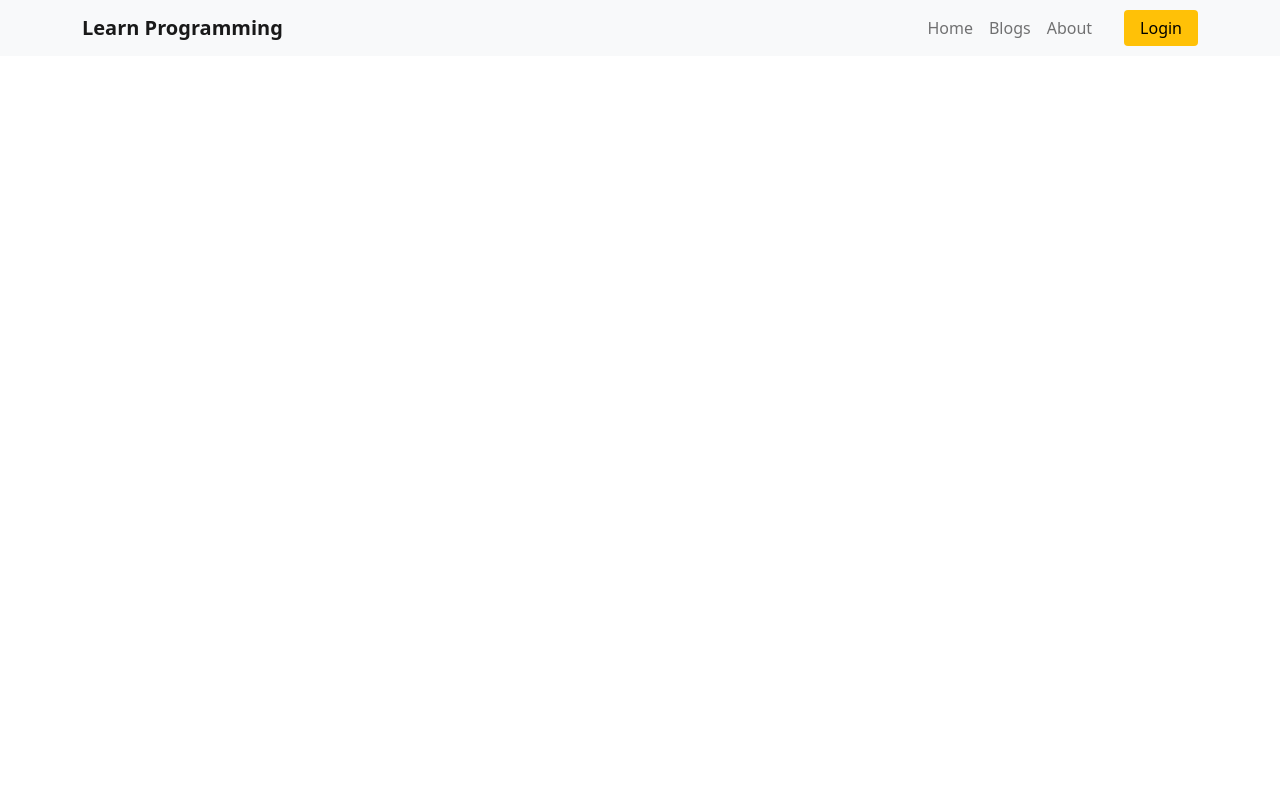
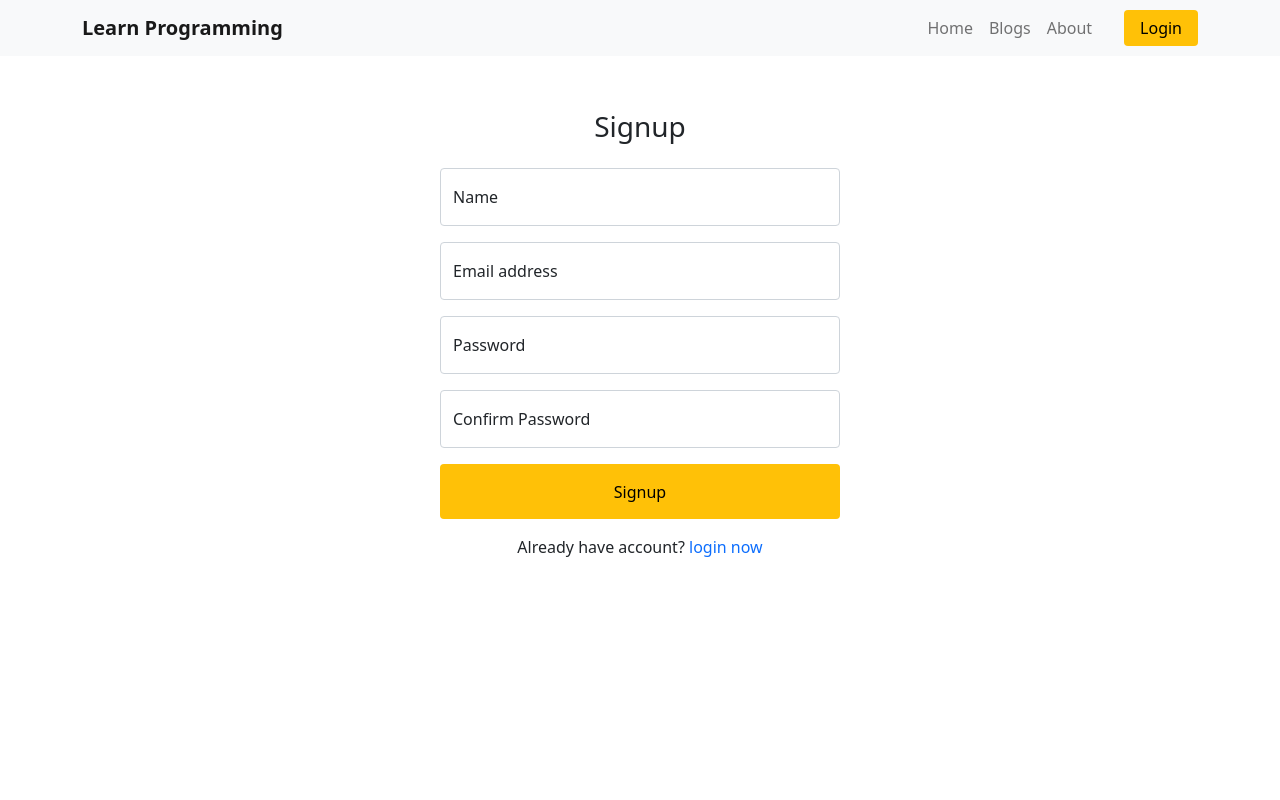
Before and after one commit to SakibAhamedKhan/learn-programming, a React (Create React App) app: page /signup in a window 1280 px wide. Shown: the top 800 px of the page. Built offline with nearby package versions, Linux system fonts and the light colour scheme.

Commit message:
Login & Signup Form Design Done

```diff
--- a/src/App.js
+++ b/src/App.js
@@ -1,8 +1,14 @@
 import 'bootstrap/dist/css/bootstrap.min.css';
 import { Route, Routes } from 'react-router-dom';
 import './App.css';
+import About from './pages/About/About';
+import Blog from './pages/Blog/Blog';
 import Home from './pages/Home/Home/Home';
+import Login from './pages/LoginSignup/Login/Login';
+import Signup from './pages/LoginSignup/Signup/Signup';
+import Footer from './pages/Shared/Footer/Footer';
 import Header from './pages/Shared/Header/Header';
+import Loading from './pages/Shared/Loading/Loading';
 
 function App() {
   return (
@@ -10,7 +16,13 @@ function App() {
       <Header></Header>
       <Routes>
         <Route path='/' element={<Home></Home>}></Route>
+        <Route path='/home' element={<Home></Home>}></Route>
+        <Route path='/login' element={<Login></Login>}></Route>
+        <Route path='/signup' element={<Signup></Signup>}></Route>
+        <Route path='/blogs' element={<Blog></Blog>}></Route>
+        <Route path='/about' element={<About></About>}></Route>
       </Routes>
+     <Footer></Footer>
     </div>
   );
 }
--- a/src/pages/Home/Banner/Banner.js
+++ b/src/pages/Home/Banner/Banner.js
@@ -1,14 +1,20 @@
 import React from 'react';
+import { useNavigate } from 'react-router-dom';
 import './Banner.css'
 
 const Banner = () => {
+	const navigate = useNavigate();
+
+	const handleSignupBtn = () => {
+		navigate('/signup');
+	}
 	return (
 		<div className='banner'>
 			<div className='banner-title w-75'>
 				<h1 className='text-center fw-bold'>Welcome to Learn Programming</h1>
 				<p className='text-center text-light my-3'>A online plateform Where you can learn programming and grow your programming skill next level</p>
 				<div className='d-flex justify-content-center align-item-center'>
-					<button className='btn btn-warning nav-btn mt-3 py-3 px-5 fs-5'>Register Now</button>
+					<button onClick={handleSignupBtn} className='btn btn-warning nav-btn mt-3 py-3 px-5 fs-5'>Register Now</button>
 				</div>
 			</div>
 		</div>
--- a/src/pages/Home/Course/Course.css
+++ b/src/pages/Home/Course/Course.css
@@ -8,10 +8,10 @@
 	width: 100%;
 }
 .course:hover{
+	box-shadow: rgba(0, 0, 0, 0.24) 0px 3px 8px;
+	transform: scale(1.02);
+}
 
-	box-shadow: rgba(0, 0, 0, 0.24) 0px 3px 8px;
-
-}
 .course-info{
 	height: 320px;
 	padding: 20px;
--- a/src/pages/Home/Courses/Courses.js
+++ b/src/pages/Home/Courses/Courses.js
@@ -1,4 +1,5 @@
 import React, { useEffect, useState } from 'react';
+import Loading from '../../Shared/Loading/Loading';
 import Course from '../Course/Course';
 import './Courses.css'
 
@@ -12,12 +13,16 @@ const Courses = () => {
 		.then(res => res.json())
 		.then(data => setCourse(data));
 	},[]);
-	// console.log(course);
+
 	return (
 		<div className='container my-5'>
 			<h2 className='fs-5 '>My Course</h2>
 			<div style={{height:'3px', width:'40px'}} className='bg-warning fw-bold'></div>
 			<h1 className='my-3'>Featured Courses</h1>
+			{
+				(course.length===0)?
+				<Loading></Loading>
+				:
 				<div className='courses-all '>
 					{
 						course.map(data => <Course
@@ -26,6 +31,8 @@ const Courses = () => {
 						></Course>)
 					}
 				</div>
+			}
+
 		</div>
 	);
 };
--- a/src/pages/LoginSignup/Login/Login.css
+++ b/src/pages/LoginSignup/Login/Login.css
@@ -0,0 +1,43 @@
+.login{
+	margin-top: 60px;
+	height: 100vh;
+}
+.login-container{
+	padding: 50px 30px;
+
+}
+.login-container input , .login-btn {
+	width: 400px;
+	height: 55px;
+}
+
+@media screen and (max-width:450px){
+	.login-container input , .login-btn {
+		width: 280px;
+	}
+
+}
+@media screen and (max-width:350px){
+	.login-container input , .login-btn {
+		width: 260px;
+	}
+
+}
+@media screen and (max-width:320px){
+	.login-container input , .login-btn {
+		width: 240px;
+	}
+
+}
+@media screen and (max-width:300px){
+	.login-container input , .login-btn  {
+		width: 220px;
+	}
+
+}
+@media screen and (max-width:290px){
+	.login-container input , .login-btn  {
+		width: 200px;
+	}
+
+}
--- a/src/pages/LoginSignup/Login/Login.js
+++ b/src/pages/LoginSignup/Login/Login.js
@@ -1,10 +1,35 @@
 import React from 'react';
+import { FloatingLabel, Form } from 'react-bootstrap';
+import { Link } from 'react-router-dom';
 import './Login.css'
 
 const Login = () => {
+
+
+	const handleSubmit = () => {
+
+	}
 	return (
-		<div>
-			<h2>Login</h2>
+		<div className='container login d-flex justify-content-center align-items-start'>
+			<div className='login-container'>
+				<h3 className='text-center mb-4'>Login</h3>
+				<form onSubmit={handleSubmit}>
+					<FloatingLabel
+						controlId="floatingInput"
+						label="Email address"
+						className="mb-3"
+					>
+						<Form.Control type="email" placeholder="name@example.com" required/>
+					</FloatingLabel>
+					<FloatingLabel controlId="floatingPassword" label="Password">
+						<Form.Control type="password" placeholder="Password" required />
+					</FloatingLabel>
+					<p className='my-3'>Forgotten password? <span style={{cursor:'pointer'}} className='text-primary'>reset now</span></p>
+					<button className='btn btn-warning nav-btn login-btn py-3'>Login</button>
+				</form>
+				<p className='my-3 text-center'>New in Learn Programming? <Link to='/signup' style={{cursor:'pointer', textDecoration:'none'}} className='text-primary'>signup now</Link></p>
+
+			</div>
 		</div>
 	);
 };
--- a/src/pages/LoginSignup/Signup/Signup.js
+++ b/src/pages/LoginSignup/Signup/Signup.js
@@ -1,10 +1,43 @@
 import React from 'react';
+import { FloatingLabel, Form } from 'react-bootstrap';
+import { Link } from 'react-router-dom';
 import './Signup.css'
 
 const Signup = () => {
+	const handleSubmit = () => {
+
+	}
 	return (
-		<div>
-			<h2>Signup</h2>
+		<div className='container login d-flex justify-content-center align-items-start'>
+			<div className='login-container'>
+				<h3 className='text-center mb-4'>Signup</h3>
+				<form onSubmit={handleSubmit}>
+					<FloatingLabel
+						controlId="floatingInput"
+						label="Name"
+						className="mb-3"
+					>
+						<Form.Control type="text" placeholder="Your Name" name='name' required/>
+					</FloatingLabel>
+					<FloatingLabel
+						controlId="floatingInput"
+						label="Email address"
+						className="mb-3"
+					>
+						<Form.Control type="email" placeholder="name@example.com" name='email' required/>
+					</FloatingLabel>
+					<FloatingLabel controlId="floatingPassword" label="Password" className="mb-3">
+						<Form.Control type="password" placeholder="Password" name='password' required />
+					</FloatingLabel>
+					<FloatingLabel controlId="floatingPassword" label="Confirm Password" className="mb-3">
+						<Form.Control type="password" placeholder="Confirm Password" name='confirmPassword' required />
+					</FloatingLabel>
+					{/* <p className='my-3'>Forgotten password? <span style={{cursor:'pointer'}} className='text-primary'>reset now</span></p> */}
+					<button className='btn btn-warning nav-btn login-btn py-3'>Signup</button>
+				</form>
+				<p className='my-3 text-center'>Already have account? <Link to='/login' style={{cursor:'pointer', textDecoration:'none'}} className='text-primary'>login now</Link></p>
+
+			</div>
 		</div>
 	);
 };
--- a/src/pages/Shared/Footer/Footer.css
+++ b/src/pages/Shared/Footer/Footer.css
@@ -0,0 +1,3 @@
+.footer{
+	background-color: #07294d;
+}
--- a/src/pages/Shared/Footer/Footer.js
+++ b/src/pages/Shared/Footer/Footer.js
@@ -3,8 +3,8 @@ import './Footer.css'
 
 const Footer = () => {
 	return (
-		<div>
-			<h2>Footer</h2>
+		<div className='footer p-5'>
+			<p style={{color:'white'}} className='text-center m-0'>© {new Date().getFullYear()} Learn Programming. All rights reserved.</p>
 		</div>
 	);
 };
--- a/src/pages/Shared/Header/Header.js
+++ b/src/pages/Shared/Header/Header.js
@@ -1,37 +1,27 @@
 import React from 'react';
 import { Container, Nav, Navbar, NavDropdown } from 'react-bootstrap';
-import { Link } from 'react-router-dom';
+import { Link, useNavigate } from 'react-router-dom';
 import './Header.css'
 
 const Header = () => {
+	const navigate = useNavigate();
+
+	const handleLoginBtn = () => {
+		navigate('/login');
+	}
 	return (
 		<div>
 			<Navbar className='py-2' collapseOnSelect expand="lg" fixed='top' bg="light" variant="light">
 				<Container>
-				<Navbar.Brand href="#home" className='fw-bold'>Learn Programming</Navbar.Brand>
+				<Navbar.Brand as={Link} to="/home" className='fw-bold'>Learn Programming</Navbar.Brand>
 				<Navbar.Toggle aria-controls="responsive-navbar-nav" />
 				<Navbar.Collapse id="responsive-navbar-nav">
-					{/* <Nav className="me-auto">
-						<Nav.Link href="#features">Features</Nav.Link>
-						<Nav.Link href="#pricing">Pricing</Nav.Link>
-						<NavDropdown title="Dropdown" id="collasible-nav-dropdown">
-							<NavDropdown.Item href="#action/3.1">Action</NavDropdown.Item>
-							<NavDropdown.Item href="#action/3.2">Another action</NavDropdown.Item>
-							<NavDropdown.Item href="#action/3.3">Something</NavDropdown.Item>
-							<NavDropdown.Divider />
-							<NavDropdown.Item href="#action/3.4">Separated link</NavDropdown.Item>
-						</NavDropdown>
-					</Nav> */}
 					<Nav className='ms-auto'>
-						{/* <Nav.Link href="#deets">More deets</Nav.Link>
-						<Nav.Link eventKey={2} href="#memes">
-							Dank memes
-						</Nav.Link> */}
-						<Nav.Link as={Link} to="#features" className='text-center'>Home</Nav.Link>
-						<Nav.Link as={Link} to="#features" className='text-center'>Blogs</Nav.Link>
-						<Nav.Link as={Link} to="#features" className='text-center'>About</Nav.Link>
+						<Nav.Link as={Link} to="/home" className='text-center'>Home</Nav.Link>
+						<Nav.Link as={Link} to="/blogs" className='text-center'>Blogs</Nav.Link>
+						<Nav.Link as={Link} to="/about" className='text-center'>About</Nav.Link>
 						<div className='d-flex justify-content-center align-items-center'>
-							<button className='btn btn-warning nav-btn px-3 ms-lg-4 ms-2 w-lg-100 my-lg-0 my-2'>Login</button>
+							<button onClick={handleLoginBtn} className='btn btn-warning nav-btn px-3 ms-lg-4 ms-2 w-lg-100 my-lg-0 my-2'>Login</button>
 						</div>
 					</Nav>
 				</Navbar.Collapse>
--- /dev/null
+++ b/src/pages/Shared/Loading/Loading.css
@@ -0,0 +1,14 @@
+.loading{
+	width: 100%;
+	height: 70vh;
+	display: flex;
+	justify-content: center;
+	align-items: center;
+}
+
+.loading-spinner{
+	height: 30px;
+	width: 30px;
+	color: rgb(4, 4, 36) !important;
+	margin: 0;
+}
--- /dev/null
+++ b/src/pages/Shared/Loading/Loading.js
@@ -0,0 +1,23 @@
+import React from 'react';
+import { Button, Spinner } from 'react-bootstrap';
+import './Loading.css'
+
+const Loading = () => {
+	return (
+		<div className='loading'>
+			 <Button variant="warning" disabled className='p-2 spinner-btn'>
+				<Spinner
+				as="span"
+				animation="border"
+				size="sm"
+				role="status"
+				aria-hidden="true"
+				className='text-dark loading-spinner'
+				/>
+				<span className="visually-hidden ">Loading...</span>
+  			</Button>
+		</div>
+	);
+};
+
+export default Loading;
```
Lines whose indentation alone changed are shown as unchanged.
